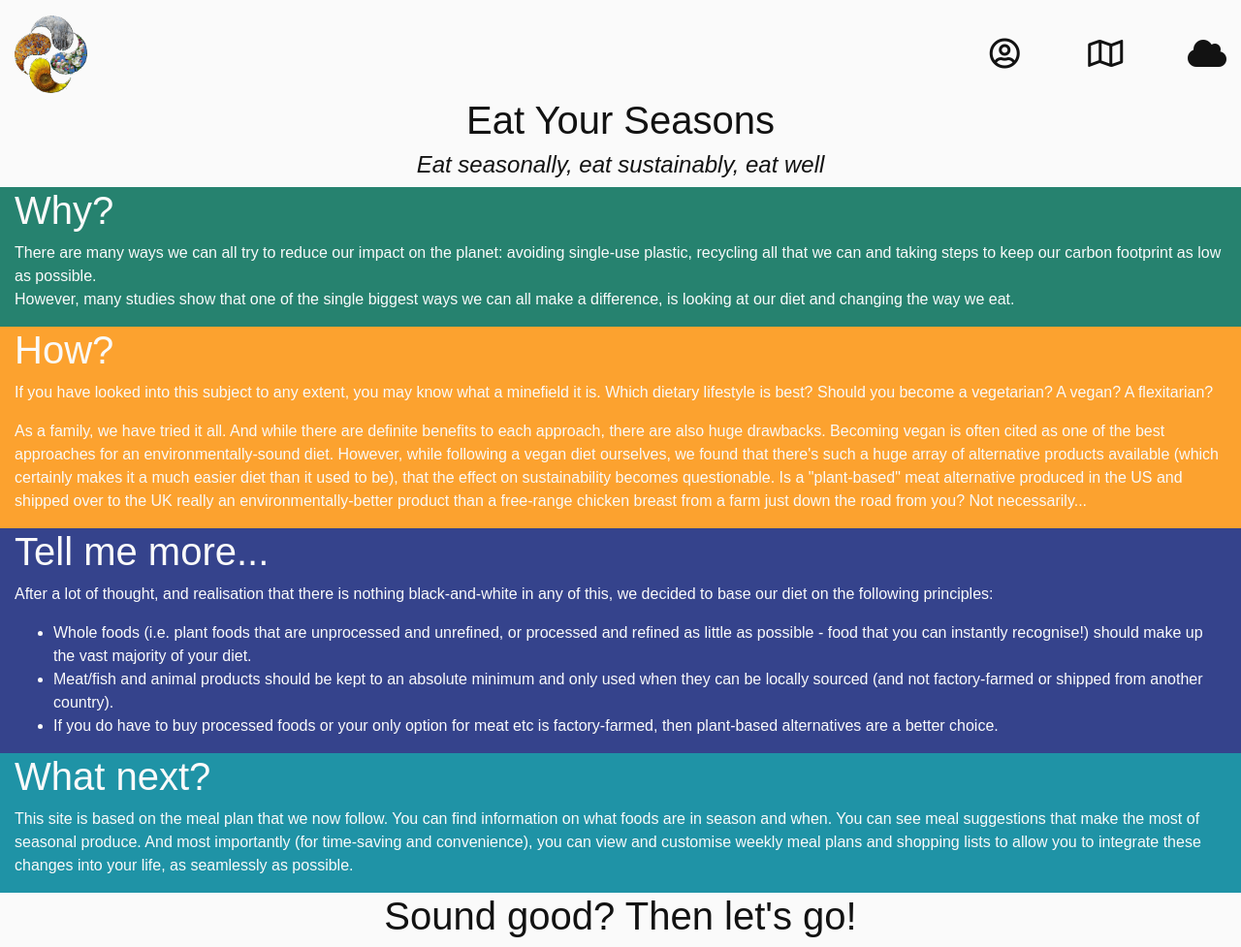
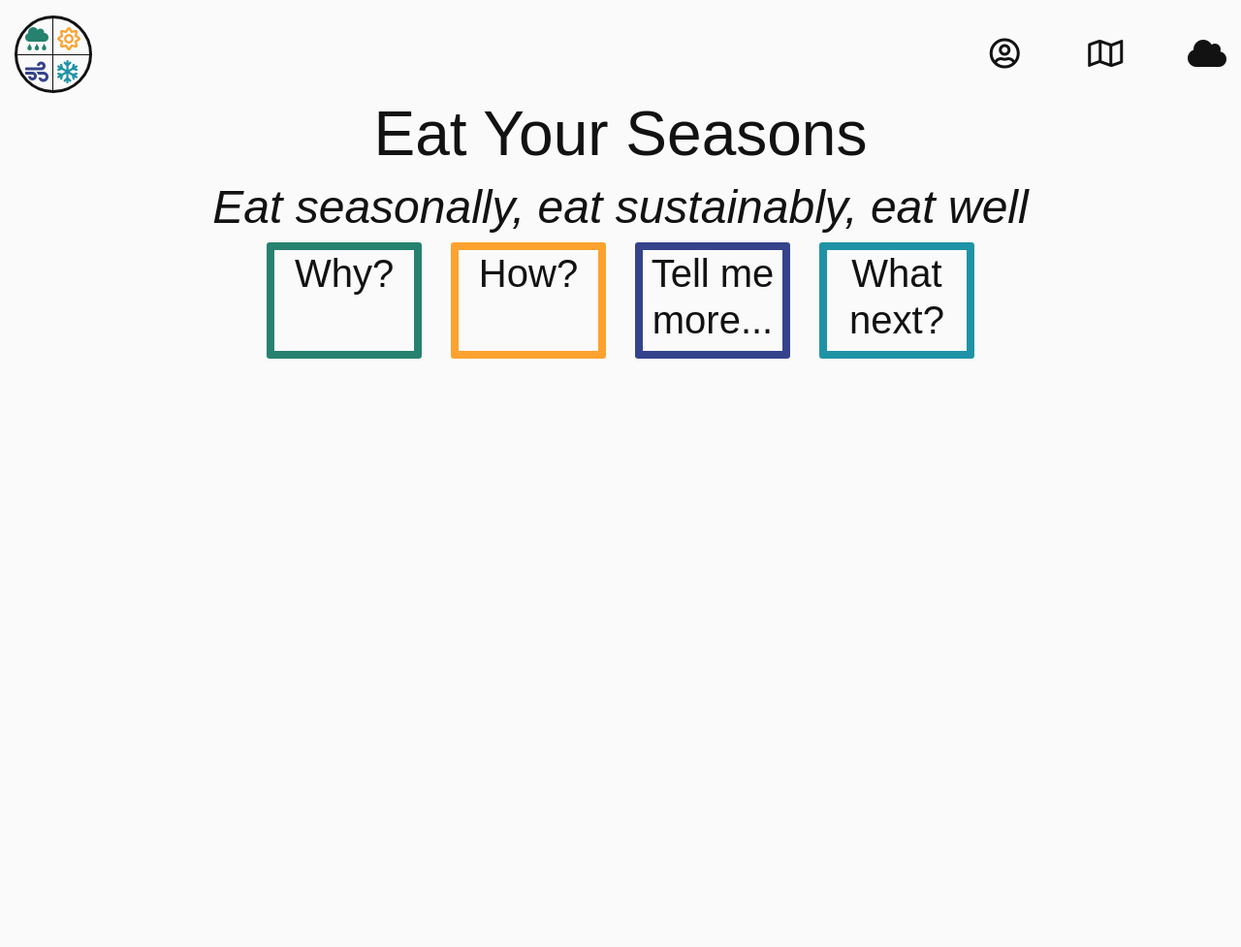
Before and after one commit to jess-bennett/eat-your-seasons, a Django app: page / in a window 1280 px wide. Shown: the whole page at 97% size. After the commit the page ends 370 px from the top, so only its background shows below. Run offline with Django 3.2, Linux system fonts and the light colour scheme; some libraries are stand-ins or nearby versions; some web fonts are replaced.

Commit message:
Amend logo

```diff
--- a/home/templates/home/index.html
+++ b/home/templates/home/index.html
@@ -10,21 +10,50 @@
 {% endblock %}
 
 {% block content %}
-    <div class="container-fluid">
+    <div class="container">
         <div class="row">
             <div class="col text-center">
-            <h1>Eat Your Seasons</h1>
-            <h4><em>Eat seasonally, eat sustainably, eat well</em></h4>
+            <h1 class="page-heading">Eat Your Seasons</h1>
+            <h4 class="page-subheading"><em>Eat seasonally, eat sustainably, eat well</em></h4>
             </div>
         </div>
-        <div id="spring" class="row">
+        <div class="row">
+            <div class="offset-2 col-2">
+                <div id="spring" class="info-box h-100 text-center">
+                <h1>Why?</h1>
+                </div>
+            </div>
+            <div class="col-2">
+                <div id="summer" class="info-box h-100 text-center">
+                <h1>How?</h1>
+                </div>
+            </div>
+            <div class="col-2">
+                <div id="autumn" class="info-box h-100 text-center">
+                <h1>Tell me more...</h1>
+                </div>
+            </div>
+            <div class="col-2">
+                <div id="winter" class="info-box h-100 text-center">
+                <h1>What next?</h1>
+                </div>
+            </div>
+    </div>
+    <!-- <div class="container">
+        <div class="row">
+            <div class="col text-center">
+            <h1 class="page-heading">Eat Your Seasons</h1>
+            <h4 class="page-subheading"><em>Eat seasonally, eat sustainably, eat well</em></h4>
+            </div>
+        </div>
+        <div id="spring" class="row m-2 info-box">
             <div class="col">
                 <h1>Why?</h1>
                 <p>There are many ways we can all try to reduce our impact on the planet: avoiding single-use plastic, recycling all that we can and taking steps to keep our carbon footprint as low as possible.<br>
                 However, many studies show that one of the single biggest ways we can all make a difference, is looking at our diet and changing the way we eat.</p>
             </div>
         </div>
-        <div id="summer" class="row">
+        <div id="summer" class="row m-2 info-box">
             <div class="col">
                 <h1>How?</h1>
                 <p>If you have looked into this subject to any extent, you may know what a minefield it is. Which dietary lifestyle is best? Should you become a vegetarian? A vegan? A flexitarian?</p>
@@ -35,7 +64,7 @@
                 </p>
             </div>
         </div>
-        <div id="autumn" class="row">
+        <div id="autumn" class="row m-2 info-box">
             <div class="col">
                 <h1>Tell me more...</h1>
                 <p>After a lot of thought, and realisation that there is nothing black-and-white in any of this, we decided to base our diet on the following principles:</p>
@@ -46,7 +75,7 @@
                 </ul>
             </div>
         </div>
-        <div id="winter" class="row">
+        <div id="winter" class="row m-2 info-box">
             <div class="col">
                 <h1>What next?</h1>
                 <p>This site is based on the meal plan that we now follow. You can find information on what foods are in season and when. You can see meal suggestions that make the most
@@ -60,5 +89,5 @@
                 <h1>Sound good? Then let's go!</h1>
             </div>
         </div>
-    </div>
+    </div> -->
 {% endblock %}
--- a/static/css/base.css
+++ b/static/css/base.css
@@ -161,9 +161,48 @@ nav i {
     cursor: pointer;
 }
 
+nav a {
+    text-decoration: none;
+}
+
 #logo {
     height: 5rem;
+    width: 5rem;
+    font-size: 1.5rem;
+    border: 0.2rem solid var(--font);
     border-radius: 50%;
+}
+
+#logo-tl {
+    border-right: 0.1rem solid var(--font);
+    vertical-align: bottom;
+    color: var(--march);
+}
+
+#logo-tl i {
+    color: var(--march);
+}
+
+#logo-tr i {
+    color: var(--june);
+}
+
+#logo-bl {
+    border-right: 0.1rem solid var(--font);
+}
+
+#logo-bl i {
+    color: var(--september);
+}
+
+#logo-br i {
+    color: var(--december);
+}
+
+#logo-bottom {
+
+    border-top: 0.1rem solid var(--font);
+
 }
 
 body {
@@ -173,25 +212,33 @@ body {
     font-family: 'Tenali Ramakrishna', sans-serif;
 }
 
+.page-heading {
+    font-size: 3rem;
+}
+
+.page-subheading {
+    font-size: 2rem;
+}
+
+.info-box {
+    color: var(--font);
+    border-radius: 0.2rem;
+}
 
 #spring {
-    background-color: var(--march);
-    color: var(--contrast-font);
+    border: 0.5rem solid var(--march);
 }
 
 #summer {
-    background-color: var(--june);
-    color: var(--contrast-font);
+    border: 0.5rem solid var(--june);
 }
 
 #autumn {
-    background-color: var(--september);
-    color: var(--contrast-font);
+    border: 0.5rem solid var(--september);
 }
 
 #winter {
-    background-color: var(--december);
-    color: var(--contrast-font);
+    border: 0.5rem solid var(--december);
 }
 
 .month-select {
@@ -333,4 +380,12 @@ body {
 .icons-small {
     font-size: 5rem;
 }
+
+.page-heading {
+    font-size: 4rem;
 }
+
+.page-subheading {
+    font-size: 3rem;
+}
+}
--- a/templates/layout/navigation.html
+++ b/templates/layout/navigation.html
@@ -1,11 +1,28 @@
 <nav class="container-fluid fixed-top">
     <div class="row align-items-center">
-        <div class="col-6 col-md-9">
+        <div class="col-2">
+                <div id="logo">
             <a href="{% url 'home' %}">
-                <img id="logo" src="{{MEDIA_URL}}logo/four-seasons.png" alt="Home">
+                    <div class="row h-50">
+                        <div id="logo-tl" class="col-6 text-right pr-1 pb-1 d-flex align-items-end justify-content-end">
+                            <i class="fas fa-cloud-rain"></i>
+                        </div>
+                        <div id="logo-tr" class="col-6 text-left pl-1 pb-1 d-flex align-items-end justify-content-start">
+                            <i class="far fa-sun"></i>
+                        </div>
+                    </div>
+                    <div id="logo-bottom" class="row p-0 m-0 w-100">
+                        <div id="logo-bl" class="col-6 text-right pl-0 pr-1">
+                            <i class="fas fa-wind"></i>
+                        </div>
+                        <div id="logo-br" class="col-6 text-left pr-0 pl-1">
+                            <i class="far fa-snowflake"></i>
+                        </div>
+                    </div>
             </a>
+                </div>
         </div>
-        <div class="col-2 col-md-1 text-right">
+        <div class="offset-4 offset-md-7 col-2 col-md-1 text-right">
             <a href="#"><i class="far fa-user-circle"></i></a>
         </div>
         <div class="col-2 col-md-1 text-right">
```
